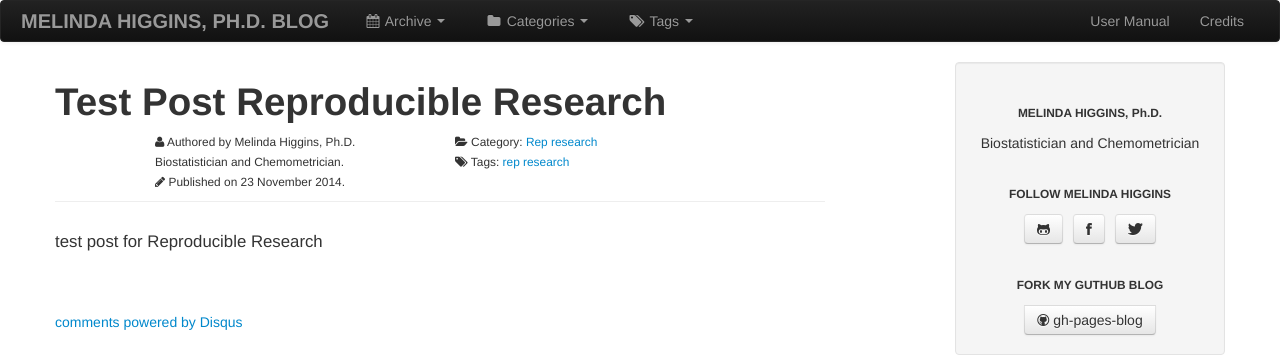
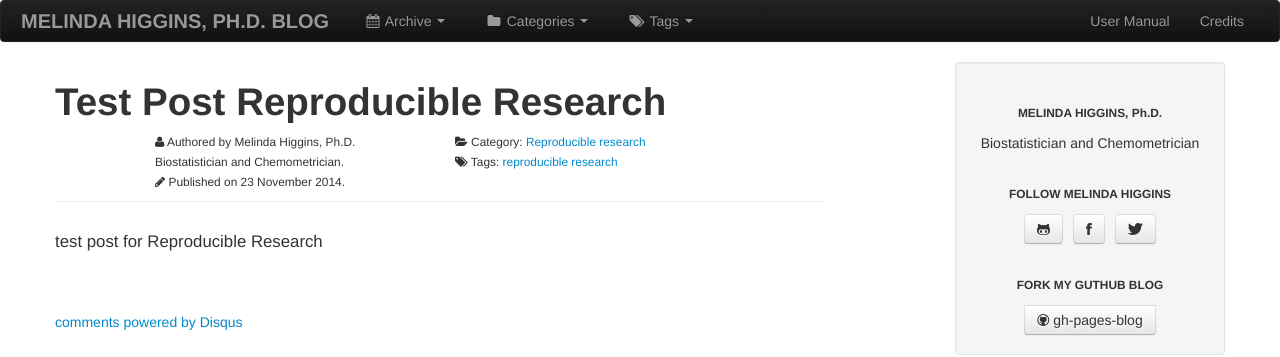
Before and after one commit to melindahiggins2000/blog, a Jekyll site: the page built from _posts/2014-11-23-Reproducible-Research.md, in a window 1280 px wide. Shown: the top 357 px of the page. Built offline with Jekyll 4.4.1, drawn with Linux system fonts in a browser that asks for light colours; comment, search, counter and statistics services are not loaded.

Commit message:
Update 2014-11-23-Reproducible-Research.md

```diff
--- a/_posts/2014-11-23-Reproducible-Research.md
+++ b/_posts/2014-11-23-Reproducible-Research.md
@@ -1,9 +1,9 @@
 ---
 layout : post
 title : Test Post Reproducible Research
-category : Rep Research
+category : Reproducible Research
 tags :
-  - Rep Research
+  - Reproducible Research
 ---
 
 test post for Reproducible Research
```
